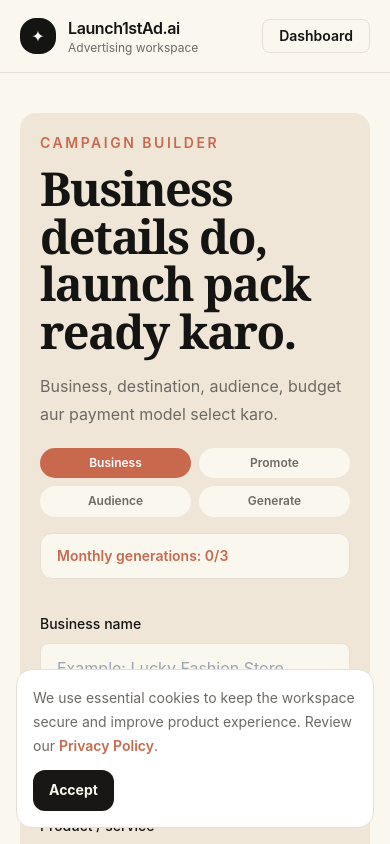
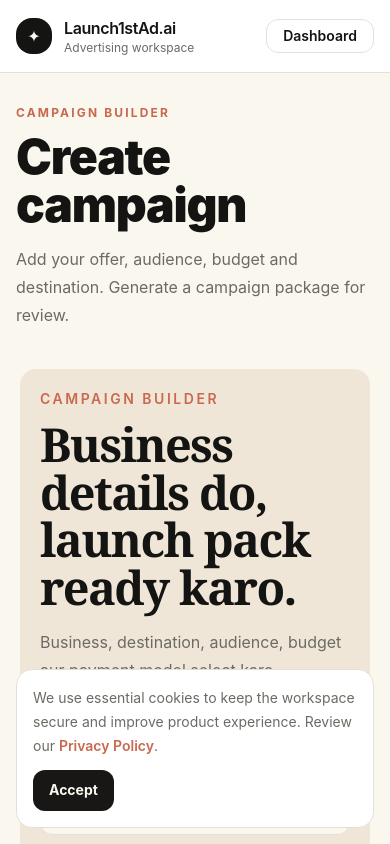
Before and after one commit to lkmeeena882437-dotcom/Launch1stAd.ai, a Next.js app: page /campaign in a window 390 px wide. Shown: the top 844 px of the page. Built offline with nearby package versions, Linux system fonts and the light colour scheme.

Commit message:
Improve campaign page mobile layout

```diff
--- a/app/campaign/page.tsx
+++ b/app/campaign/page.tsx
@@ -4,13 +4,18 @@
 
 export default function CampaignPage() {
   return (
-    <main className="min-h-screen bg-canvas text-ink">
-      <header className="border-b border-hairline bg-canvas">
-        <div className="mx-auto flex max-w-7xl items-center justify-between px-5 py-4">
+    <main className="min-h-screen bg-canvas pb-24 text-ink">
+      <header className="sticky top-0 z-40 border-b border-hairline bg-white/95 backdrop-blur">
+        <div className="mx-auto flex max-w-7xl items-center justify-between px-4 py-4 md:px-5">
           <Link href="/"><Brand /></Link>
-          <Link href="/dashboard" className="rounded-lg border border-hairline px-4 py-2 text-sm font-semibold">Dashboard</Link>
+          <Link href="/dashboard" className="rounded-xl border border-hairline px-4 py-2 text-sm font-semibold">Dashboard</Link>
         </div>
       </header>
+      <section className="mx-auto max-w-7xl px-4 pt-8 md:px-5">
+        <p className="text-xs font-bold uppercase tracking-[0.18em] text-coral">Campaign builder</p>
+        <h1 className="mt-3 text-5xl font-black tracking-tight md:text-6xl">Create campaign</h1>
+        <p className="mt-4 max-w-2xl leading-7 text-muted">Add your offer, audience, budget and destination. Generate a campaign package for review.</p>
+      </section>
       <CampaignBuilder />
     </main>
   );
```
